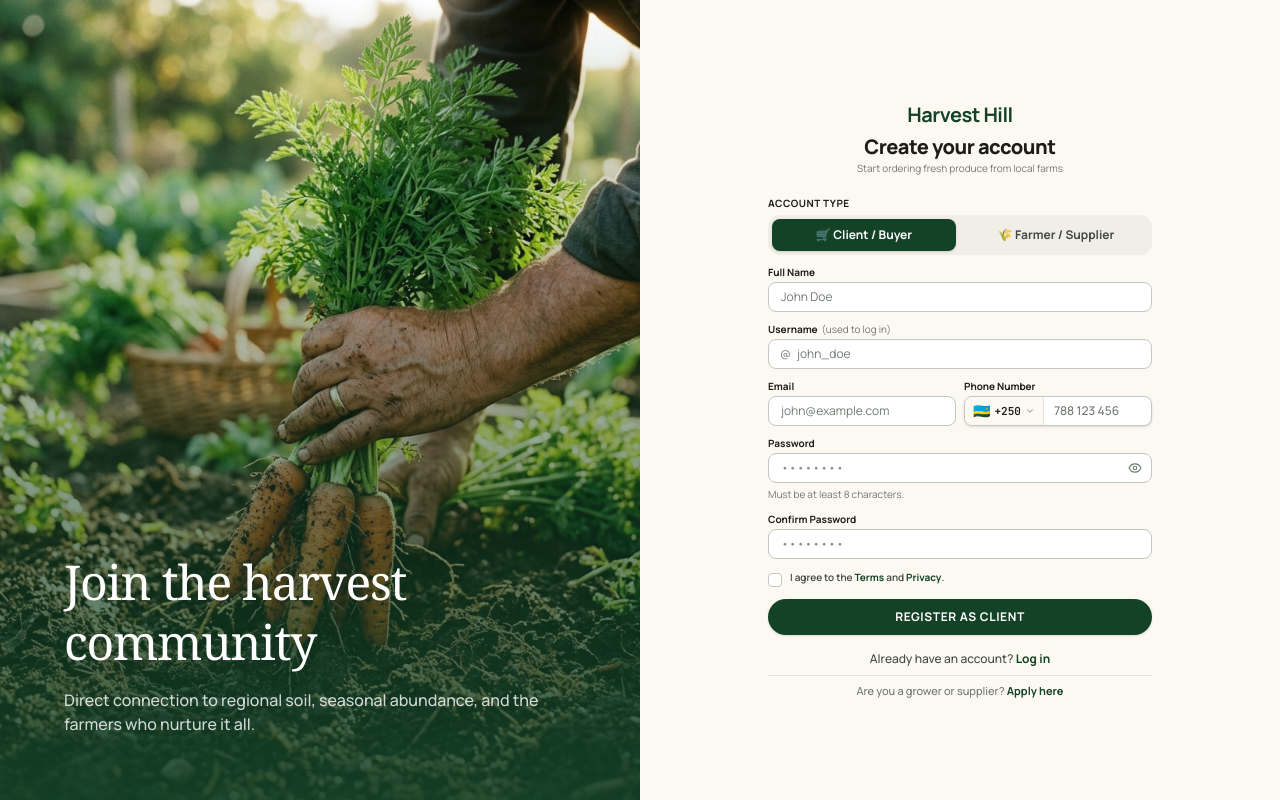
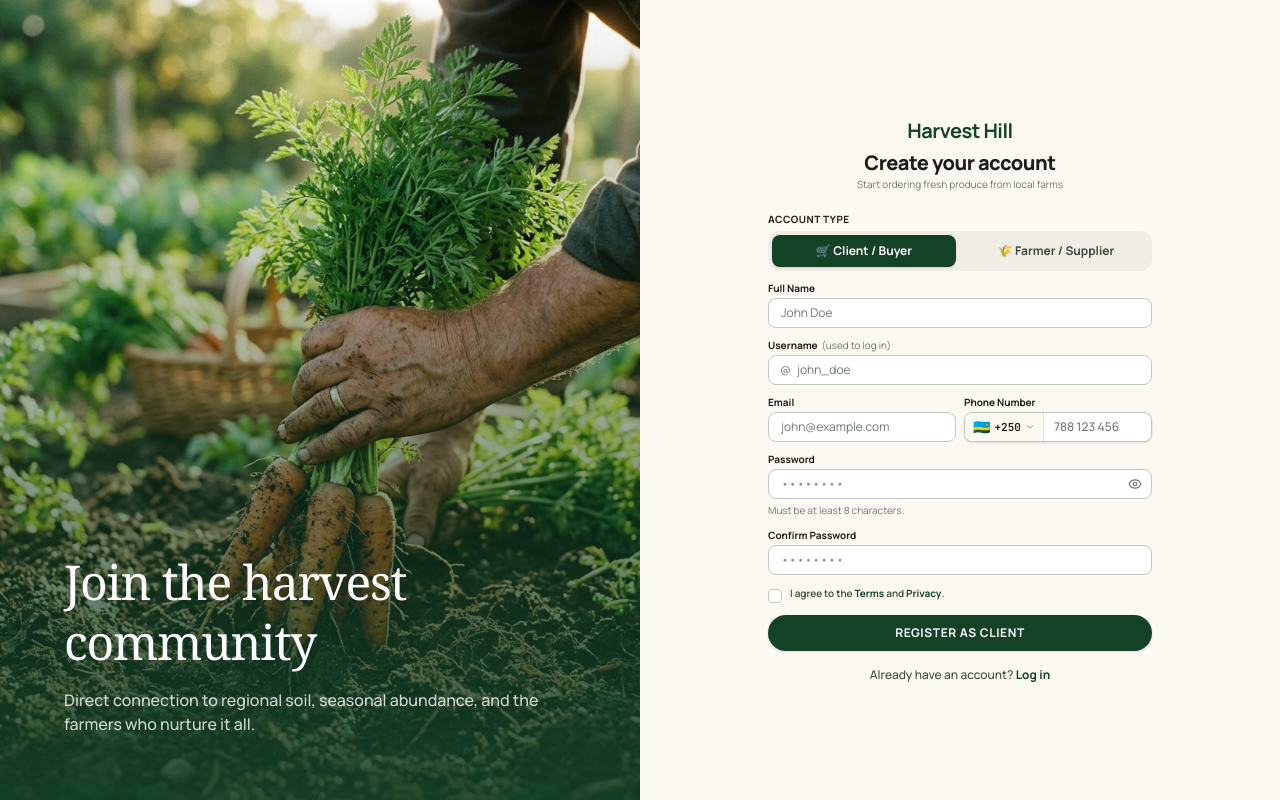
Before and after one commit to blessed-winner/harvest_hill_delivery, a Next.js app in the folder frontend/: page /signup in a window 1280 px wide. Built offline with nearby package versions, Linux system fonts and the light colour scheme.

Commit message:
Remove grower/supplier notice from signup page

```diff
--- a/frontend/src/app/signup/page.tsx
+++ b/frontend/src/app/signup/page.tsx
@@ -320,7 +320,7 @@ export default function SignupPage() {
             </button>
           </form>
 
-          {/* Login & Role links */}
+          {/* Login link */}
           <div className="text-center text-xs text-[#414942] font-medium space-y-2">
             <div>
               Already have an account?{' '}
@@ -331,16 +331,6 @@ export default function SignupPage() {
                 Log in
               </Link>
             </div>
-            <div className="pt-2 border-t border-[#e5e2db] text-[11px] text-[#717971]">
-              Are you a grower or supplier?{' '}
-              <button
-                type="button"
-                onClick={() => setRole('farmer')}
-                className="font-bold text-[#144227] hover:underline cursor-pointer"
-              >
-                Apply here
-              </button>
-            </div>
           </div>
 
         </div>
```
Also changed, not shown: 1 other file (tests, documents, lock files or other folders).
